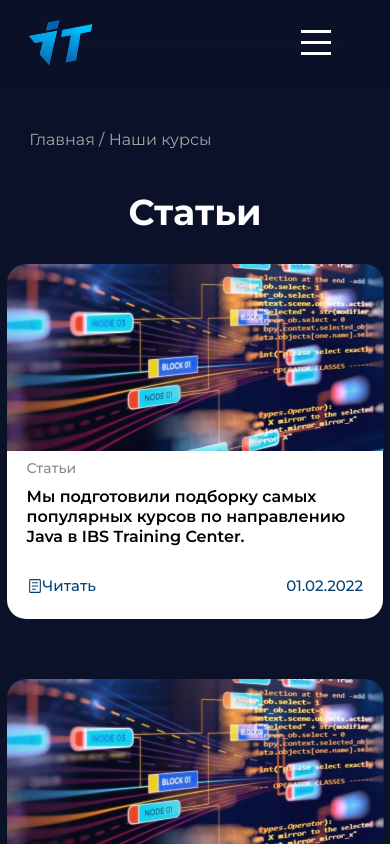
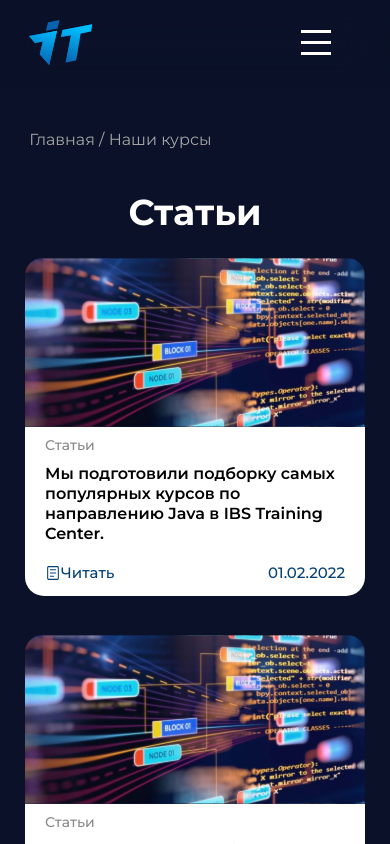
Before and after one commit to Tatynaae/club-project, a React (Create React App) app: page /Station in a window 390 px wide. Shown: the top 844 px of the page. Built offline with nearby package versions, Linux system fonts and the light colour scheme.

Commit message:
ADAPTATION

```diff
--- a/src/Components/Style/Station.scss
+++ b/src/Components/Style/Station.scss
@@ -1,43 +1,52 @@
 #article {
   background: #0A1128;
-  a{
+
+  a {
     text-decoration: none;
   }
-  .home{
+
+  .home {
     padding: 130px 0 0 0;
     font-weight: 400;
     font-size: 16px;
     line-height: 20px;
     color: #A5A5A5;
   }
+
   .article {
     padding: 40px 0;
-    h1{
+
+    h1 {
       font-weight: 700;
       font-size: 36px;
       line-height: 44px;
       color: #FFFFFF;
       text-align: center;
     }
+
     &--general {
       display: flex;
       align-items: center;
       justify-content: center;
       flex-wrap: wrap;
+
       &__block {
-        margin: 30px 15px;
+        margin: 15px 15px;
+
         &--img {
           img {
             width: 377px;
             height: 187px;
           }
         }
+
         &--title {
           width: 376.55px;
           height: 168.73px;
           background: #FFFFFF;
           border-radius: 0 0 19.0656px 19.0656px;
           margin-top: -5px;
+
           &__top {
             p {
               font-weight: 500;
@@ -46,6 +55,7 @@
               color: #898989;
               padding: 10px 0 0 20px;
             }
+
             h2 {
               width: 322px;
               font-style: normal;
@@ -56,18 +66,22 @@
               padding: 10px 0 0 20px;
             }
           }
+
           &__bottom {
             display: flex;
             align-items: center;
             justify-content: space-between;
             bottom: 20px;
             padding: 30px 20px 0 20px;
+
             &--read {
               display: flex;
               align-items: center;
+
               &__icon {
                 color: #044176;
               }
+
               a {
                 h1 {
                   font-weight: 500;
@@ -77,6 +91,7 @@
                 }
               }
             }
+
             &--date {
               a {
                 h1 {
@@ -93,3 +108,96 @@
     }
   }
 }
+
+@media (max-width: 450px) {
+  #article {
+    .article {
+      &--general {
+        &__block {
+          &--img {
+            img {
+              width: 340px;
+            }
+          }
+
+          &--title {
+            margin-top: -13px;
+            width: 340px;
+
+            &__top {
+              h2 {
+                width: 300px;
+              }
+            }
+
+            &__bottom {
+              padding: 20px 20px 0 20px;
+            }
+          }
+        }
+      }
+    }
+  }
+}
+
+@media (max-width: 375px) {
+  #article {
+    .article {
+      &--general {
+        &__block {
+          &--img {
+            img {
+              width: 310px;
+            }
+          }
+
+          &--title {
+            margin-top: -20px;
+            width: 310px;
+
+            &__top {
+              h2 {
+                width: 280px;
+              }
+            }
+
+            &__bottom {
+              padding: 10px 20px 0 20px;
+            }
+          }
+        }
+      }
+    }
+  }
+}
+
+@media (max-width: 320px) {
+  #article {
+    .article {
+      &--general {
+        &__block {
+          &--img {
+            img {
+              width: 280px;
+            }
+          }
+
+          &--title {
+            margin-top: -27px;
+            width: 280px;
+
+            &__top {
+              h2 {
+                width: 255px;
+              }
+            }
+
+            &__bottom {
+              padding: 10px 20px 0 20px;
+            }
+          }
+        }
+      }
+    }
+  }
+}
--- a/src/Components/statie/Staties.js
+++ b/src/Components/statie/Staties.js
@@ -1,6 +1,9 @@
 import React from 'react';
 import course from '../../img/course.svg'
-import {RxReader} from "react-icons/rx";
+import {RxReader,} from "react-icons/rx";
+import img from "../../img/img1.png"
+
+
 
 const Station = () => {
     return (
--- a/src/css/App.css
+++ b/src/css/App.css
@@ -4369,7 +4369,7 @@ body {
   flex-wrap: wrap;
 }
 #article .article--general__block {
-  margin: 30px 15px;
+  margin: 15px 15px;
 }
 #article .article--general__block--img img {
   width: 377px;
@@ -4425,6 +4425,51 @@ body {
   color: #044176;
 }
 
+@media (max-width: 450px) {
+  #article .article--general__block--img img {
+    width: 340px;
+  }
+  #article .article--general__block--title {
+    margin-top: -13px;
+    width: 340px;
+  }
+  #article .article--general__block--title__top h2 {
+    width: 300px;
+  }
+  #article .article--general__block--title__bottom {
+    padding: 20px 20px 0 20px;
+  }
+}
+@media (max-width: 375px) {
+  #article .article--general__block--img img {
+    width: 310px;
+  }
+  #article .article--general__block--title {
+    margin-top: -20px;
+    width: 310px;
+  }
+  #article .article--general__block--title__top h2 {
+    width: 280px;
+  }
+  #article .article--general__block--title__bottom {
+    padding: 10px 20px 0 20px;
+  }
+}
+@media (max-width: 320px) {
+  #article .article--general__block--img img {
+    width: 280px;
+  }
+  #article .article--general__block--title {
+    margin-top: -27px;
+    width: 280px;
+  }
+  #article .article--general__block--title__top h2 {
+    width: 255px;
+  }
+  #article .article--general__block--title__bottom {
+    padding: 10px 20px 0 20px;
+  }
+}
 * {
   margin: 0;
   padding: 0;
```
Also changed, not shown: src/img/img1.png (added), 1 other file (tests, documents, lock files or other folders).
